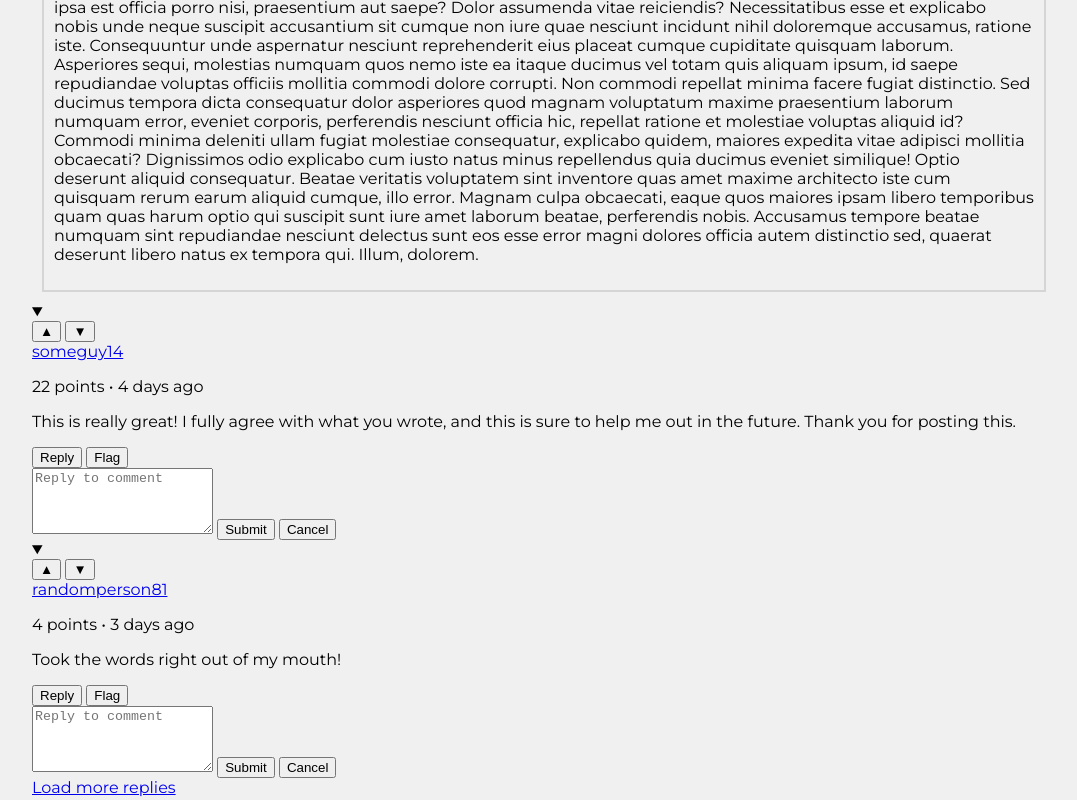
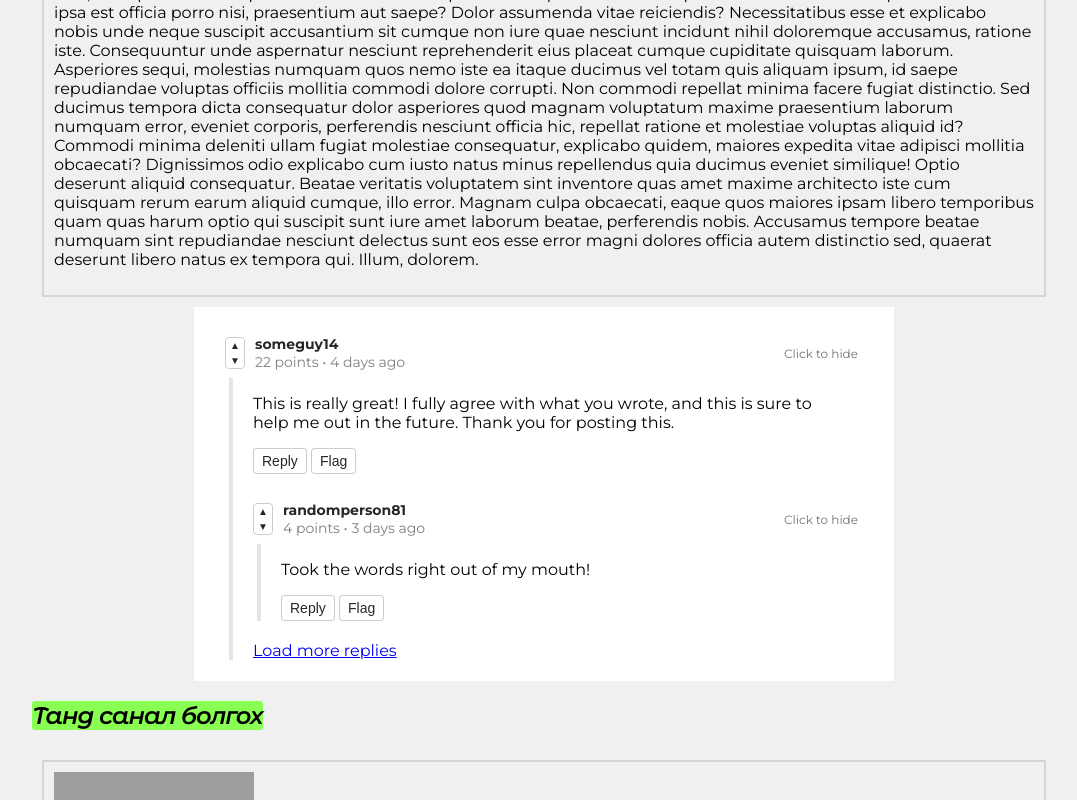
Before and after one commit to Biguneee/newsletter.mn, a plain HTML site: page article.html in a window 1280 px wide. Shown: the part 2000-2800 px from the top of the page, without its empty margins (96-1173 px from the left). Drawn offline with Linux system fonts and the light colour scheme; grey boxes are pictures that could not be loaded; a script that the page names is missing.

Commit message:
0.1.2
comment section + little bit of js

```diff
--- a/main.css
+++ b/main.css
@@ -163,3 +163,179 @@ article{
   font-family: 'Montserrat Alternates', sans-serif;;
   font-weight: 600;
 }
+
+
+
+
+
+
+
+
+
+
+/*
+    Body, button, comment-thread, and utilities
+
+    Notes:
+        - This section sets some basic styles. You can ignore this part and
+        go directly to the comment styles.
+*/
+
+button {
+  -moz-appearance: none;
+  -webkit-appearance: none;
+  appearance: none;
+  font-size: 14px;
+  padding: 4px 8px;
+  color: rgba(0, 0, 0, 0.85);
+  background-color: #fff;
+  border: 1px solid rgba(0, 0, 0, 0.2);
+  border-radius: 4px;
+}
+button:hover,
+button:focus,
+button:active {
+  cursor: pointer;
+  background-color: #ecf0f1;
+}
+.comment-thread {
+  width: 700px;
+  max-width: 100%;
+  margin: auto;
+  padding: 0 30px;
+  background-color: #fff;
+  border: 1px solid transparent; /* Removes margin collapse */
+}
+.m-0 {
+  margin: 0;
+}
+.sr-only {
+  position: absolute;
+  left: -10000px;
+  top: auto;
+  width: 1px;
+  height: 1px;
+  overflow: hidden;
+}
+
+/* Comment */
+
+.comment {
+  position: relative;
+  margin: 20px auto;
+}
+.comment-heading {
+  display: flex;
+  align-items: center;
+  height: 50px;
+  font-size: 14px;
+}
+.comment-voting {
+  width: 20px;
+  height: 32px;
+  border: 1px solid rgba(0, 0, 0, 0.2);
+  border-radius: 4px;
+}
+.comment-voting button {
+  display: block;
+  width: 100%;
+  height: 50%;
+  padding: 0;
+  border: 0;
+  font-size: 10px;
+}
+.comment-info {
+  color: rgba(0, 0, 0, 0.5);
+  margin-left: 10px;
+}
+.comment-author {
+  color: rgba(0, 0, 0, 0.85);
+  font-weight: bold;
+  text-decoration: none;
+}
+.comment-author:hover {
+  text-decoration: underline;
+}
+.replies {
+  margin-left: 20px;
+}
+
+/* Adjustments for the comment border links */
+
+.comment-border-link {
+  display: block;
+  position: absolute;
+  top: 50px;
+  left: 0;
+  width: 12px;
+  height: calc(100% - 50px);
+  border-left: 4px solid transparent;
+  border-right: 4px solid transparent;
+  background-color: rgba(0, 0, 0, 0.1);
+  background-clip: padding-box;
+}
+.comment-border-link:hover {
+  background-color: rgba(0, 0, 0, 0.3);
+}
+.comment-body {
+  padding: 0 20px;
+  padding-left: 28px;
+}
+.replies {
+  margin-left: 28px;
+}
+
+/* Adjustments for toggleable comments */
+
+details.comment summary {
+  position: relative;
+  list-style: none;
+  cursor: pointer;
+}
+details.comment summary::-webkit-details-marker {
+  display: none;
+}
+details.comment:not([open]) .comment-heading {
+  border-bottom: 1px solid rgba(0, 0, 0, 0.2);
+}
+.comment-heading::after {
+  display: inline-block;
+  position: absolute;
+  right: 5px;
+  align-self: center;
+  font-size: 12px;
+  color: rgba(0, 0, 0, 0.55);
+}
+details.comment[open] .comment-heading::after {
+  content: "Click to hide";
+}
+details.comment:not([open]) .comment-heading::after {
+  content: "Click to show";
+}
+
+/* Adjustment for Internet Explorer */
+
+@media screen and (-ms-high-contrast: active), (-ms-high-contrast: none) {
+  /* Resets cursor, and removes prompt text on Internet Explorer */
+  .comment-heading {
+      cursor: default;
+  }
+  details.comment[open] .comment-heading::after,
+  details.comment:not([open]) .comment-heading::after {
+      content: " ";
+  }
+}
+
+/* Styling the reply to comment form */
+
+.reply-form textarea {
+  font-family: -apple-system, BlinkMacSystemFont, "Segoe UI", Roboto, Helvetica, Arial, sans-serif, "Apple Color Emoji", "Segoe UI Emoji", "Segoe UI Symbol";
+  font-size: 16px;
+  width: 100%;
+  max-width: 100%;
+  margin-top: 15px;
+  margin-bottom: 5px;
+}
+.d-none {
+  display: none;
+}
--- /dev/null
+++ b/script.js
@@ -0,0 +1,12 @@
+document.addEventListener(
+    "click",
+    function(event) {
+        var target = event.target;
+        var replyForm;
+        if (target.matches("[data-toggle='reply-form']")) {
+            replyForm = document.getElementById(target.getAttribute("data-target"));
+            replyForm.classList.toggle("d-none");
+        }
+    },
+    false
+);
```
